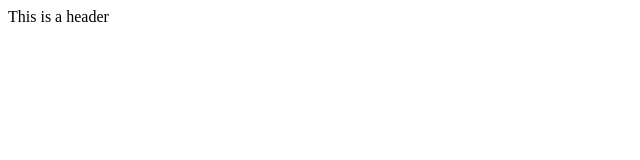
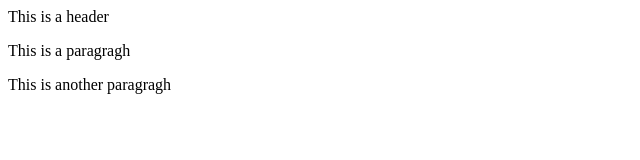
Before and after one commit to techev13/git-test, a plain HTML site: page index.html in a window 1280 px wide. Shown: the whole page, without its empty margins (0-640 px from the left). Drawn offline with Linux system fonts and the light colour scheme.

Commit message:
Third Commit

```diff
--- a/index.html
+++ b/index.html
@@ -2,5 +2,7 @@
 <html>
     <body
         <h1>This is a header</h1>
+        <p>This is a paragragh</p>
+        <p>This is another paragragh</p>
     </body>
 </html>
```
